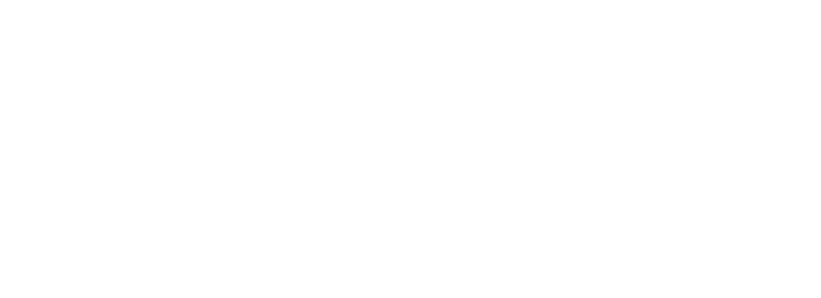
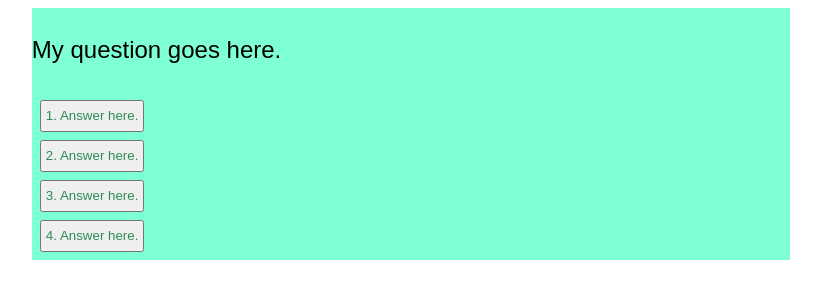
Before and after one commit to ellysaschottler/module4-CodeQuiz-ESchottler, a plain HTML site: page index.html in a window 1280 px wide. Shown: the whole page, without its empty margins (229-1050 px from the left). Drawn offline with Linux system fonts and the light colour scheme.

Commit message:
added structure for questions and answers in the html and styling in the css

```diff
--- a/index.html
+++ b/index.html
@@ -7,7 +7,25 @@
     <link rel="stylesheet" href="style.css">
 </head>
 <body>
+    <header>
+        <div id = "high-scores"></div>
+        <div id = "timer"></div>
+    </header>
 
+    <main>
+        <div class = "centering">
+            <div class = "question-card">
+                <p>My question goes here.</p>
+                <div class = "answers">
+                    <button>1. Answer here. </button>
+                    <button>2. Answer here. </button>
+                    <button>3. Answer here. </button>
+                    <button>4. Answer here. </button>
+
+                </div>
+            </div>
+        </div>
+    </main>
 
 <script src="script.js"></script>
 </body>
--- a/style.css
+++ b/style.css
@@ -0,0 +1,38 @@
+* {
+    font-size:16ems;
+    line-height: 1.5;
+    color:seagreen;
+    font-family: 'Exo 2', sans-serif;
+}
+
+p {
+    font-size: 150%;
+    color: black;
+}
+
+.question-card {
+    width: 60%;
+    display: flex;
+    flex-direction: column;
+    justify-content:flex-start;
+    background-color:aquamarine
+}
+
+.answers{
+    display:flex;
+    flex-direction:column;
+    justify-content:flex-start;
+    align-items:flex-start;
+    padding:2px;
+    margin: 2px;
+}
+
+.answers button{
+    padding:4px;
+    margin: 4px;
+}
+.centering {
+    display:flex;
+    justify-content:center;
+    align-items:center;
+}
```
Also changed, not shown: 1 other file.
